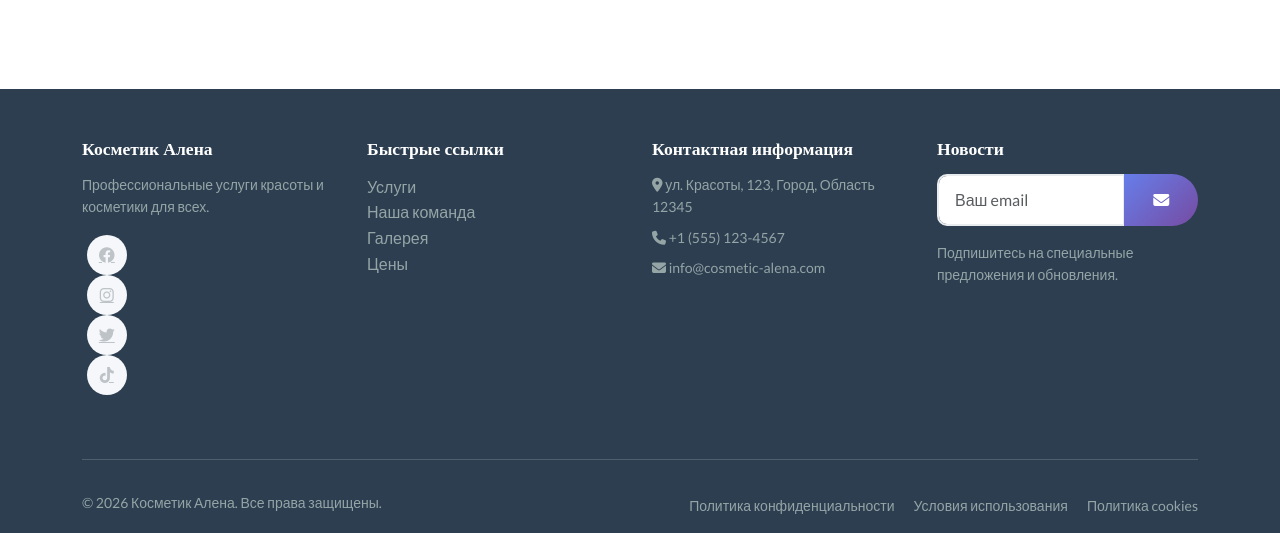
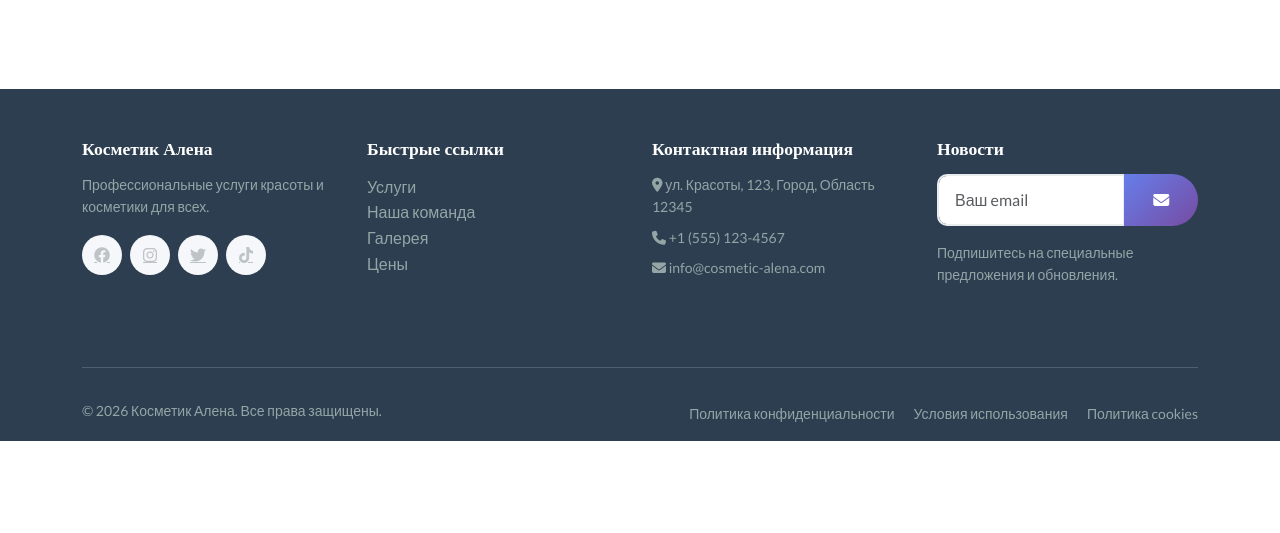
Before and after one commit to Pavel-Bakunovich/cosmetic-alena.com, a Flask app: page / in a window 1280 px wide. Shown: the part 3320-3853 px from the top of the page. After the commit the page ends 3761 px from the top, so only its background shows below. Run offline with Flask 3, Linux system fonts and the light colour scheme.

Commit message:
Fixed misaligned social platform nks

```diff
--- a/app/static/css/style.css
+++ b/app/static/css/style.css
@@ -390,16 +390,21 @@ h1, h2, h3, h4, h5, h6 {
     margin-bottom: 1rem;
 }
 
+.social-links {
+    display: flex;
+    flex-wrap: wrap;
+    gap: 0.5rem;
+    align-items: center;
+}
+
 .social-links a {
-    display: inline-block;
+    display: flex;
+    align-items: center;
+    justify-content: center;
     width: 40px;
     height: 40px;
     border-radius: 50%;
     background: #f5f7fa;
-    display: flex;
-    align-items: center;
-    justify-content: center;
-    margin: 0 0.3rem;
     transition: var(--transition);
 }
 
--- a/app/templates/index.html
+++ b/app/templates/index.html
@@ -29,7 +29,7 @@
                     <i class="fas fa-crown fa-10x" style="color: rgba(255,255,255,0.2);"></i>
                     <img src="/static/images/Index-profile.jpeg"
                         class="position-absolute top-50 start-50 translate-middle blurry-edge"
-                        style="max-width: 80%; opacity: 0.8;" />
+                        style="max-width: 80%; opacity: 0.9;" />
                 </div>
             </div>
         </div>
```
